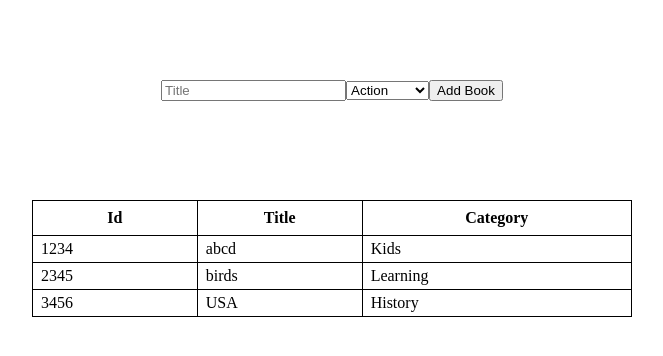
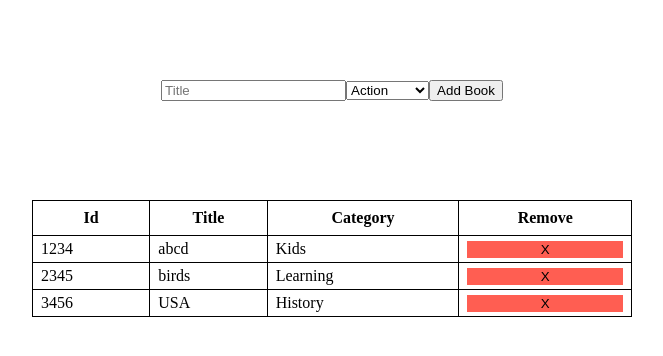
Before and after one commit to MPalhidai/mybooks, a React (Create React App) app: page / in a window 1280 px wide. Shown: the top 356 px of the page, without its empty margins (308-971 px from the left). Built offline with nearby package versions, Linux system fonts and the light colour scheme.

Commit message:
milestone 3

```diff
--- a/src/components/Book.js
+++ b/src/components/Book.js
@@ -1,4 +1,5 @@
 import React from 'react';
+import '../css/Book.css';
 
 export class Book extends React.Component {
   render() {
@@ -7,6 +8,11 @@ export class Book extends React.Component {
         <td>{ this.props.id }</td>
         <td>{ this.props.title }</td>
         <td>{ this.props.category }</td>
+        <td className = 'removeColumn'>
+          <button onClick = { () => this.props.removeBtn(this.props.id) } className = 'removeBtn'>
+            X
+          </button>
+        </td>
       </tr>
     );
   }
--- a/src/containers/BookList.js
+++ b/src/containers/BookList.js
@@ -7,6 +7,15 @@ import '../css/BookList.css';
 
 class BookList extends React.Component {
 
+  // constructor(props) {
+  //   super(props);
+  //   this.handleRemoveBook = this.handleRemoveBook.bind(this);
+  // }
+
+  handleRemoveBook = id => {
+    this.props.onRemoveBook(id);
+  };
+
   render() {
     return(
       <div className = 'BookList'>
@@ -15,6 +24,7 @@ class BookList extends React.Component {
             <th className = 'id'>Id</th>
             <th className = 'title'>Title</th>
             <th className = 'category'>Category</th>
+            <th className = 'remove'>Remove</th>
           </tr>
           { this.props.inventory.map( (book, idx) => (
             <Book
@@ -22,6 +32,7 @@ class BookList extends React.Component {
               id = { book.id }
               title = { book.title }
               category = { book.category }
+              removeBtn = { this.handleRemoveBook }
             />
           ))}
         </table>
@@ -36,9 +47,9 @@ const mapStateToProps = state => {
   }
 };
 
-const mapDispatchToProps = (dispatch) => {
+const mapDispatchToProps = dispatch => {
   return {
-    removeBookBtn: bookId => {
+    onRemoveBook: bookId => {
       dispatch(removeBook(bookId));
     }
   }
--- /dev/null
+++ b/src/css/Book.css
@@ -0,0 +1,9 @@
+.removeColumn {
+  text-align: center;
+}
+
+.removeBtn {
+  background-color: #ff5e52;
+  border: 0;
+  width: 100%;
+}
--- a/src/reducers/books.js
+++ b/src/reducers/books.js
@@ -19,7 +19,7 @@ export const bookReducer = ( state = initialState, action ) => {
     case REMOVE_BOOK:
       return {
         ...state,
-        books: state.books.filter( book => book.id !== action.removeBook )
+        books: state.books.filter( book => book.id !== action.id )
       }
     case GET_BOOKS:
       return {
```
